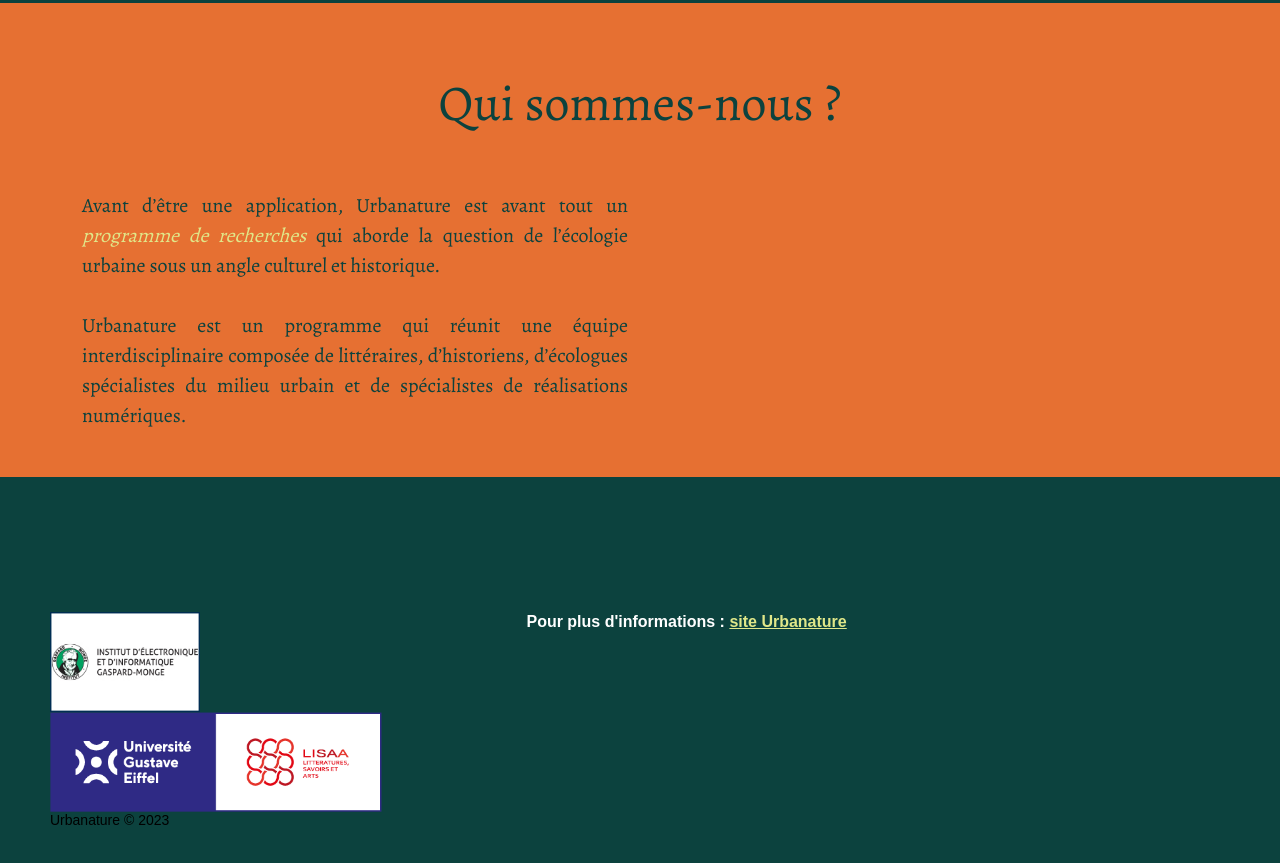
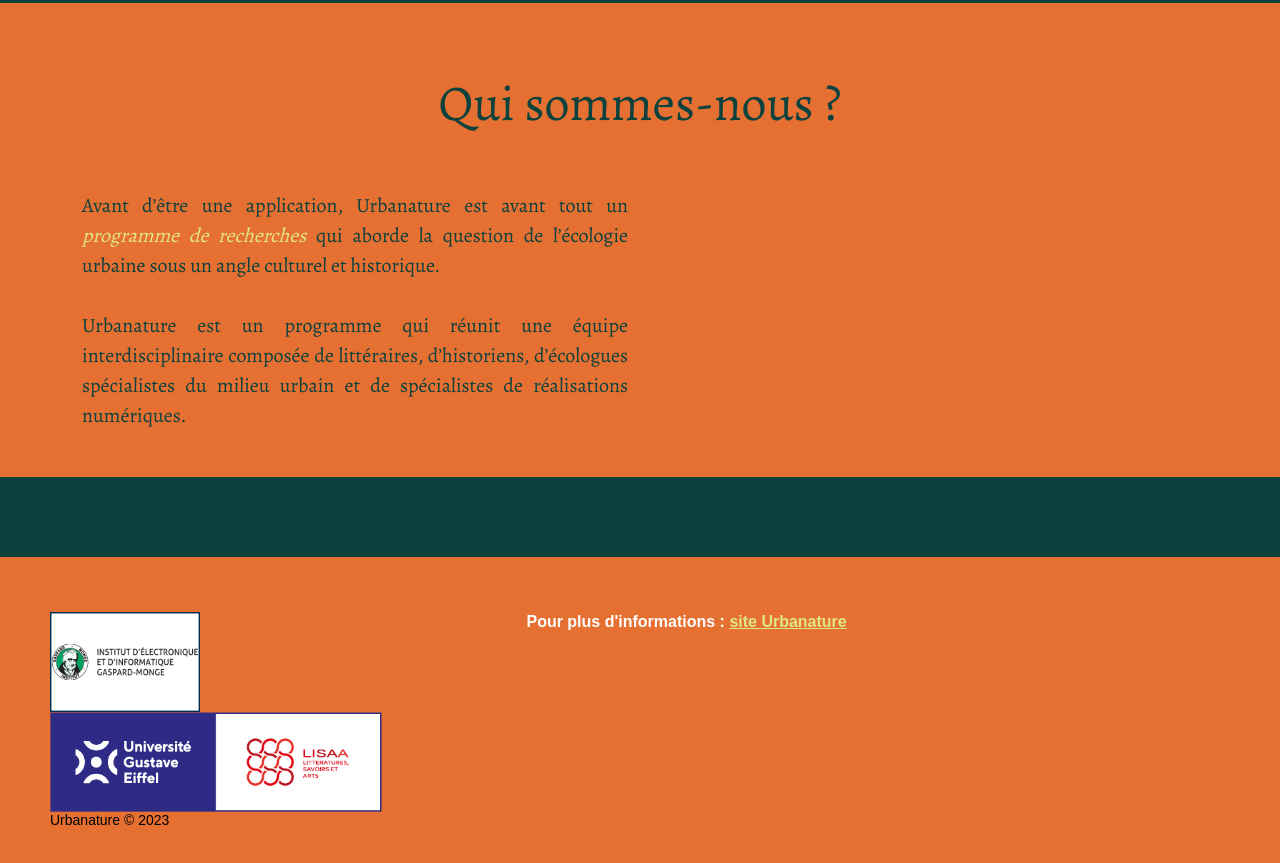
Before and after one commit to urbanature/urbanature.github.io, a plain HTML site: page index.html in a window 1280 px wide. Shown: the part 2355-3218 px from the top of the page. Drawn offline with nearby package versions, Linux system fonts and the light colour scheme.

Commit message:
Update style.css

```diff
--- a/css/style.css
+++ b/css/style.css
@@ -223,7 +223,7 @@ h2 {
 }
 
 .footer-distributed {
-  background-color: #0C423E;
+  background-color: #E67032;
   box-shadow: 0 1px 1px 0 rgba(0, 0, 0, 0.12);
   box-sizing: border-box;
   width: 100%;
```
